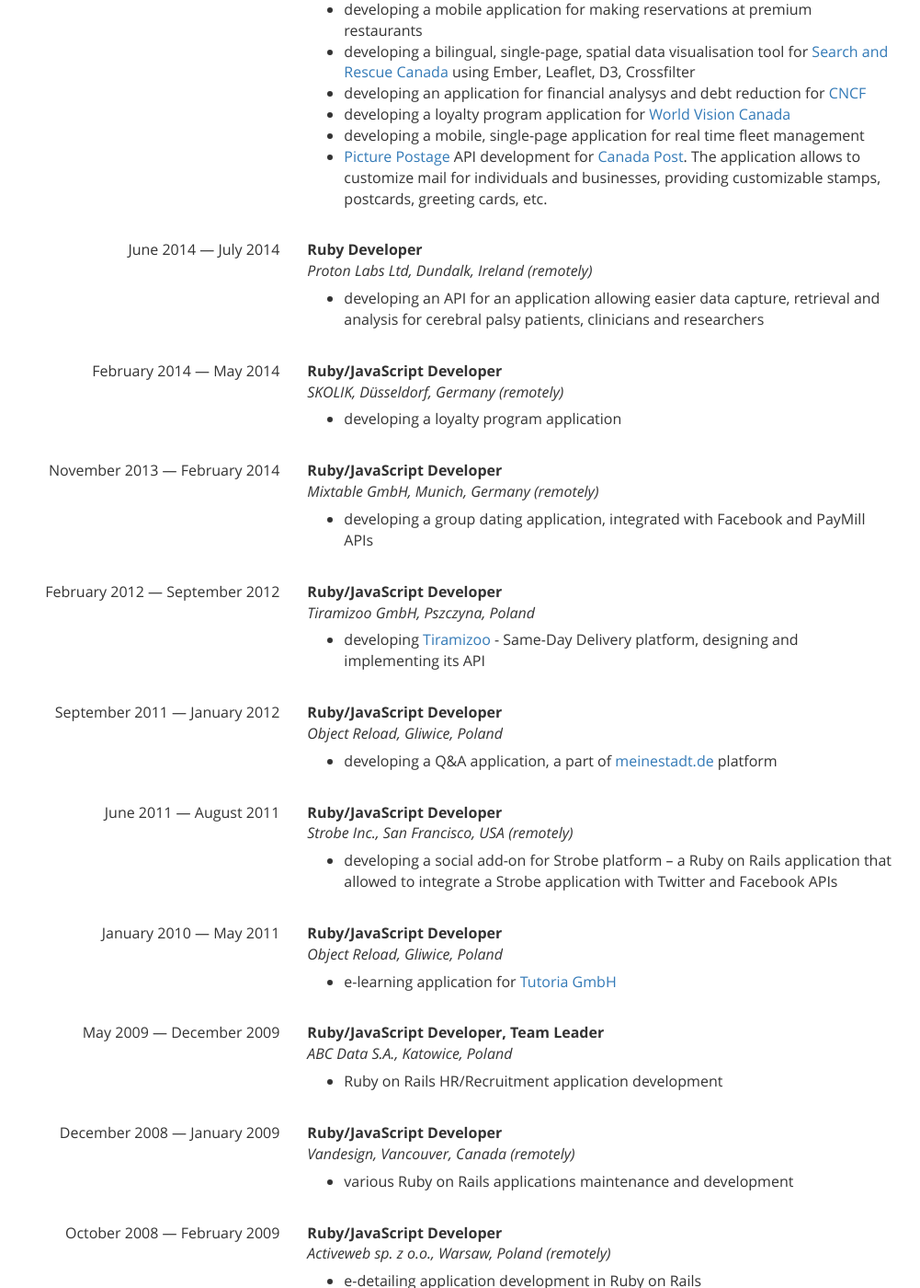
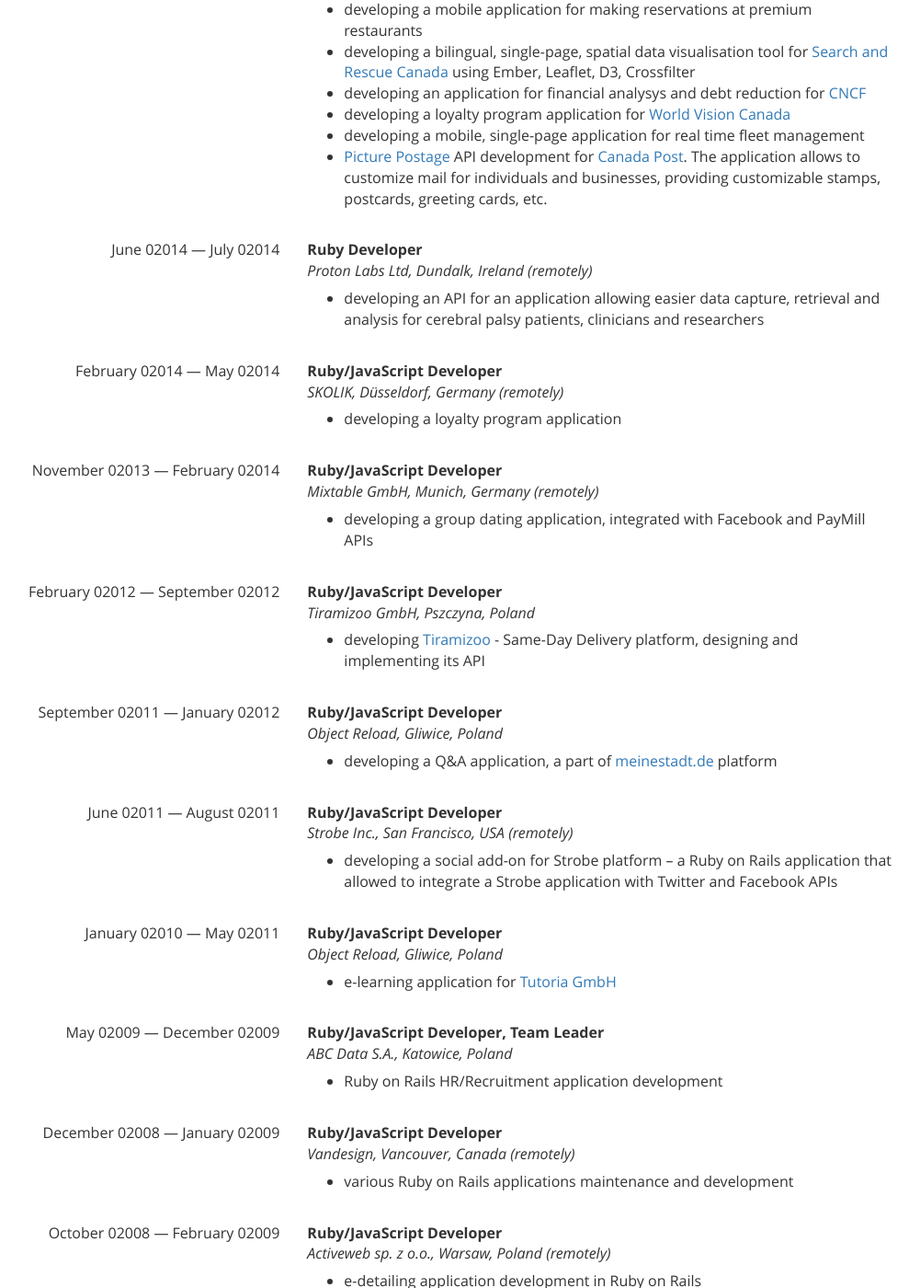
Before and after one commit to qoobaa/qoobaa.github.io, a Jekyll site: the page built from cv.html, in a window 1280 px wide and 1400 px high, scrolled down 780 px. Shown: the whole window at 92% size, without its empty margins (154-1155 px from the left). Built offline with Jekyll 4.4.1, drawn with Linux system fonts in a browser that asks for light colours; some of the changed text lies outside the part shown.

Commit message:
modified CV

```diff
--- a/cv.html
+++ b/cv.html
@@ -68,7 +68,7 @@
 
     <div class="form-group">
       <span class="control-label col-xs-4">
-        July&nbsp;2014 &mdash; September&nbsp;2017
+        July&nbsp;02014 &mdash; September&nbsp;02017
       </span>
       <div class="col-xs-8">
         <p class="form-control-static">
@@ -88,7 +88,7 @@
 
     <div class="form-group">
       <span class="control-label col-xs-4">
-        November&nbsp;2012 &mdash; April&nbsp;2018
+        November&nbsp;02012 &mdash; April&nbsp;02018
       </span>
       <div class="col-xs-8">
         <p class="form-control-static">
@@ -149,7 +149,7 @@
 
     <div class="form-group">
       <span class="control-label col-xs-4">
-        June&nbsp;2014 &mdash; July&nbsp;2014
+        June&nbsp;02014 &mdash; July&nbsp;02014
       </span>
       <div class="col-xs-8">
         <p class="form-control-static">
@@ -168,7 +168,7 @@
 
     <div class="form-group">
       <span class="control-label col-xs-4">
-        February&nbsp;2014 &mdash; May&nbsp;2014
+        February&nbsp;02014 &mdash; May&nbsp;02014
       </span>
       <div class="col-xs-8">
         <p class="form-control-static">
@@ -183,7 +183,7 @@
 
     <div class="form-group">
       <span class="control-label col-xs-4">
-        November&nbsp;2013 &mdash; February&nbsp;2014
+        November&nbsp;02013 &mdash; February&nbsp;02014
       </span>
       <div class="col-xs-8">
         <p class="form-control-static">
@@ -198,7 +198,7 @@
 
     <div class="form-group">
       <span class="control-label col-xs-4">
-        February&nbsp;2012 &mdash; September&nbsp;2012
+        February&nbsp;02012 &mdash; September&nbsp;02012
       </span>
       <div class="col-xs-8">
         <p class="form-control-static">
@@ -213,7 +213,7 @@
 
     <div class="form-group">
       <span class="control-label col-xs-4">
-        September&nbsp;2011 &mdash; January&nbsp;2012
+        September&nbsp;02011 &mdash; January&nbsp;02012
       </span>
       <div class="col-xs-8">
         <p class="form-control-static">
@@ -232,7 +232,7 @@
 
     <div class="form-group">
       <span class="control-label col-xs-4">
-        June&nbsp;2011 &mdash; August&nbsp;2011
+        June&nbsp;02011 &mdash; August&nbsp;02011
       </span>
       <div class="col-xs-8">
         <p class="form-control-static">
@@ -251,7 +251,7 @@
 
     <div class="form-group">
       <span class="control-label col-xs-4">
-        January&nbsp;2010 &mdash; May&nbsp;2011
+        January&nbsp;02010 &mdash; May&nbsp;02011
       </span>
       <div class="col-xs-8">
         <p class="form-control-static">
@@ -269,7 +269,7 @@
 
     <div class="form-group">
       <span class="control-label col-xs-4">
-        May&nbsp;2009 &mdash; December&nbsp;2009
+        May&nbsp;02009 &mdash; December&nbsp;02009
       </span>
       <div class="col-xs-8">
         <p class="form-control-static">
@@ -284,7 +284,7 @@
 
     <div class="form-group">
       <span class="control-label col-xs-4">
-        December&nbsp;2008 &mdash; January&nbsp;2009
+        December&nbsp;02008 &mdash; January&nbsp;02009
       </span>
       <div class="col-xs-8">
         <p class="form-control-static">
@@ -299,7 +299,7 @@
 
     <div class="form-group">
       <span class="control-label col-xs-4">
-        October&nbsp;2008 &mdash; February&nbsp;2009
+        October&nbsp;02008 &mdash; February&nbsp;02009
       </span>
       <div class="col-xs-8">
         <p class="form-control-static">
@@ -314,7 +314,7 @@
 
     <div class="form-group">
       <span class="control-label col-xs-4">
-        August&nbsp;2008 &mdash; September&nbsp;2009
+        August&nbsp;02008 &mdash; September&nbsp;02009
       </span>
       <div class="col-xs-8">
         <p class="form-control-static">
@@ -329,7 +329,7 @@
 
     <div class="form-group">
       <span class="control-label col-xs-4">
-        July&nbsp;2008 &mdash; August&nbsp;2008
+        July&nbsp;02008 &mdash; August&nbsp;02008
       </span>
       <div class="col-xs-8">
         <p class="form-control-static">
@@ -350,7 +350,7 @@
 
     <div class="form-group">
       <span class="control-label col-xs-4">
-        October 2008
+        October 02008
       </span>
       <div class="col-xs-8">
         <p class="form-control-static">
@@ -368,7 +368,7 @@
 
     <div class="form-group">
       <span class="control-label col-xs-4">
-        2004 &mdash; 2009
+        02004 &mdash; 02009
       </span>
       <div class="col-xs-8">
         <p class="form-control-static">
@@ -384,7 +384,7 @@
 
     <div class="form-group">
       <span class="control-label col-xs-4">
-        February&nbsp;2008 &mdash; June&nbsp;2008
+        February&nbsp;02008 &mdash; June&nbsp;02008
       </span>
       <div class="col-xs-8">
         <p class="form-control-static">
```
Also changed, not shown: other parts of cv.html (+8 -7 lines).
